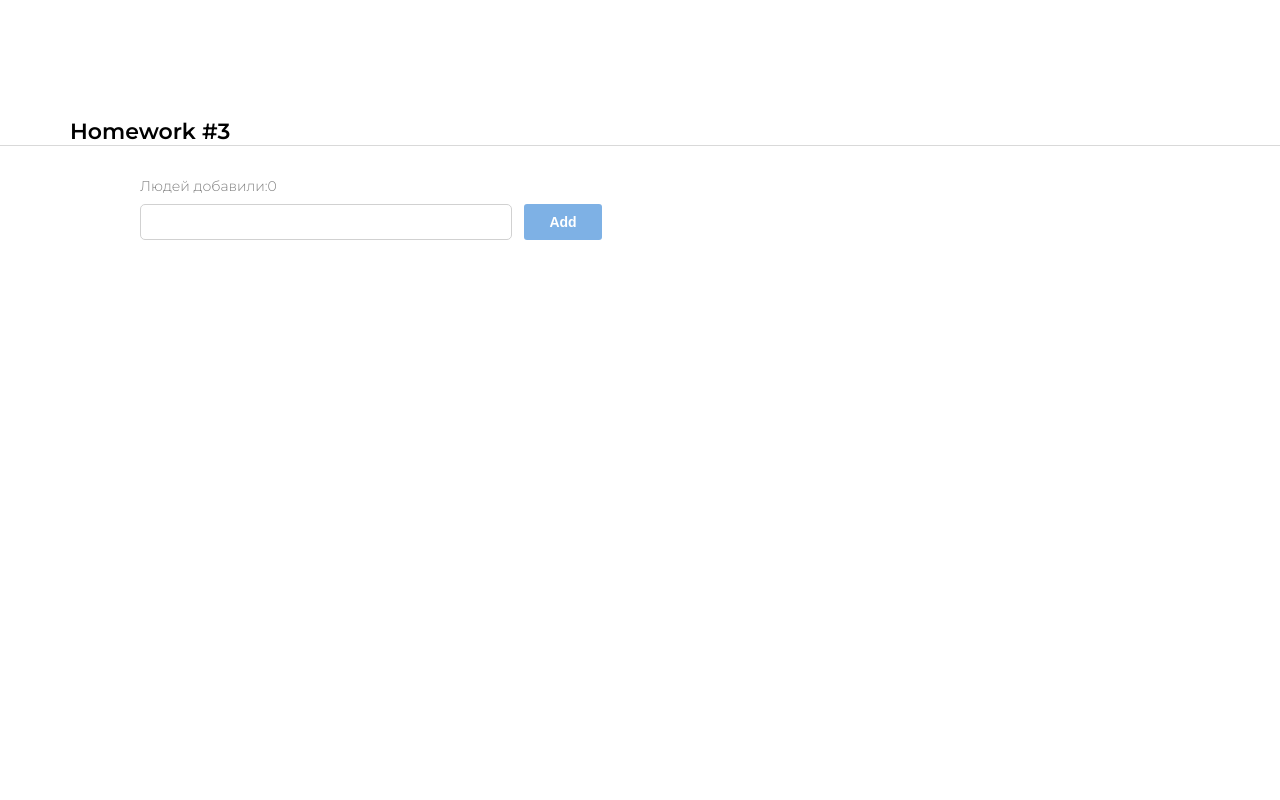
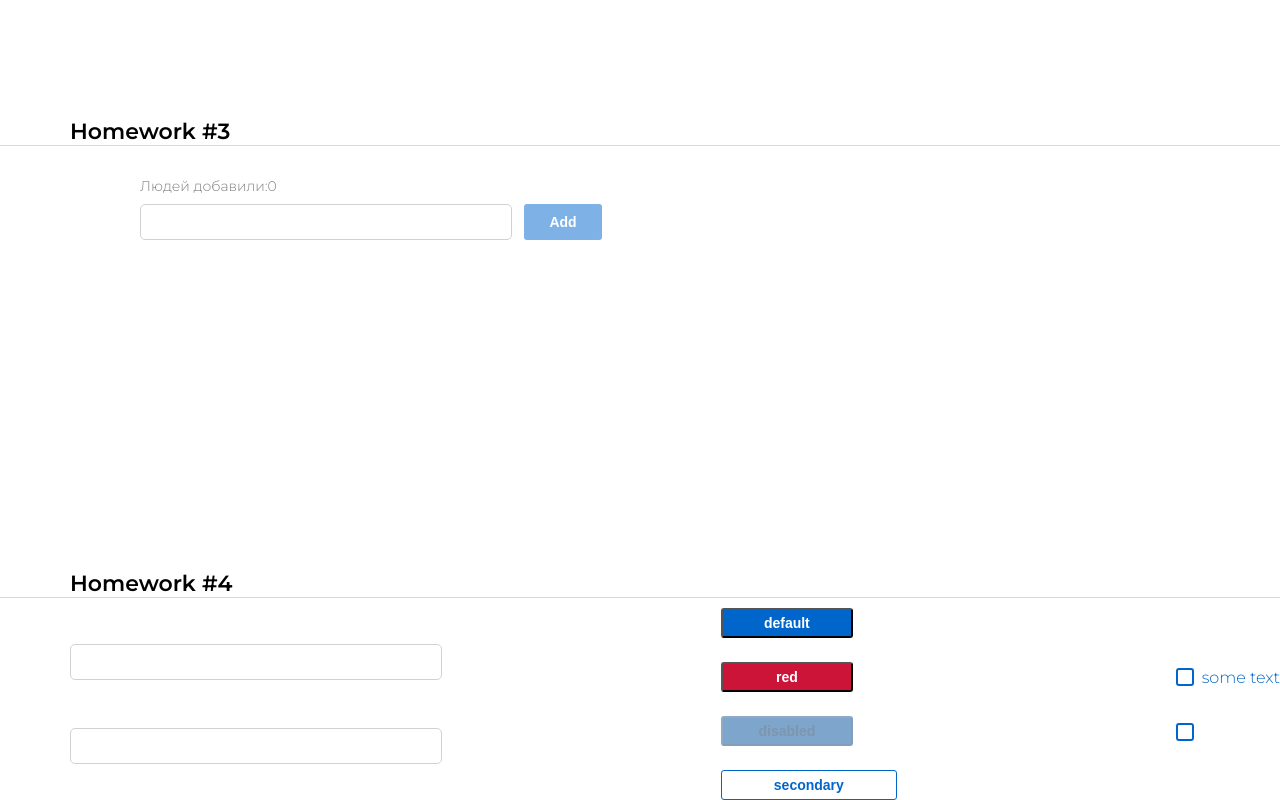
Before and after one commit to pantaiz/Homework_auto_check, a React (Create React App) app: page / in a window 1280 px wide. Shown: the part 820-1620 px from the top of the page. Before the commit the page ends 1260 px from the top, so only its background shows below. Built offline with nearby package versions, Linux system fonts and the light colour scheme.

Commit message:
Домашнее задание N4, инпут чек боксы

```diff
--- a/src/s1-main/App.tsx
+++ b/src/s1-main/App.tsx
@@ -3,6 +3,7 @@
 import HW1 from '../s2-homeworks/hw01/HW1'
 import HW2 from "../s2-homeworks/hw02/HW2";
 import HW3 from "../s2-homeworks/hw03/HW3";
+import HW4 from "../s2-homeworks/hw04/HW4";
 
 function App() {
     return (
@@ -11,7 +12,7 @@
             {/*раскомментировать по ходу выполнения*/}
             <HW2/>
             <HW3/>
-            {/*<HW4/>*/}
+            <HW4/>
 
             {/*при выполнении дз 5 и более - закомментировать здесь дз 1-4, так как они есть внутри дз 5*/}
             {/*<HW5/>*/}
--- a/src/s2-homeworks/hw03/Greeting.tsx
+++ b/src/s2-homeworks/hw03/Greeting.tsx
@@ -26,7 +26,6 @@
     } // деструктуризация пропсов
 ) => {
     const inputClass =error? s.errorInput:s.input // need to fix with (?:)
-
     return (
         <div id={'hw3-form'} className={s.greetingForm}>
             <div className={s.text}>
--- a/src/s2-homeworks/hw04/Stand.module.css
+++ b/src/s2-homeworks/hw04/Stand.module.css
@@ -2,6 +2,7 @@
     display: flex;
     justify-content: space-between;
     align-items: center;
+    margin-top: 10px;
 }
 
 .inputs {
--- a/src/s2-homeworks/hw04/common/c1-SuperInputText/SuperInputText.module.css
+++ b/src/s2-homeworks/hw04/common/c1-SuperInputText/SuperInputText.module.css
@@ -2,6 +2,10 @@
 }
 
 .input {
+    height: 36px;
+    width: 372px;
+    border: 1px solid #D1D1D1;
+    border-radius: 5px;
 }
 
 .inputWrapper {
--- a/src/s2-homeworks/hw04/common/c2-SuperButton/SuperButton.module.css
+++ b/src/s2-homeworks/hw04/common/c2-SuperButton/SuperButton.module.css
@@ -1,16 +1,36 @@
 .button {
+    width: 132px;
+    height: 30px;
+    border-radius: 3px;
+    font-style: normal;
+    font-weight: 600;
+    font-size: 14px;
+    line-height: 20px;
 }
 
 .disabled {
+    background-color: #004D99;
+    opacity: 0.5;
+    color: #002E5C;
 }
 
 .secondary {
+    width: 176px;
+    height: 30px;
+    color: #0066CC;
+    background-color: #FFFFFF;
+    border: 1px solid #0066CC
 }
 
 .default {
+    color: #FFFFFF;
+    background-color: #0066CC;
+
 }
 
 .red {
+    background: #CC1439;
+    color: #FFFFFF;
 }
 
 .default:hover {
--- a/src/s2-homeworks/hw04/common/c2-SuperButton/SuperButton.tsx
+++ b/src/s2-homeworks/hw04/common/c2-SuperButton/SuperButton.tsx
@@ -15,15 +15,10 @@
         className,
         disabled,
         ...restProps // все остальные пропсы попадут в объект restProps, там же будет children
-    }
-) => {
+    }) => {
     const finalClassName = s.button
-        // + (disabled
-        //         ? ...
-        //         : xType === 'red'
-        //             ? ...
+         + (disabled ? ' '+s.disabled : xType === 'red'? ' '+s.red:xType ==="secondary" ?' '+s.secondary :' '+s.default)
         + (className ? ' ' + className : '') // задачка на смешивание классов
-
     return (
         <button
             disabled={disabled}
--- a/src/s2-homeworks/hw04/common/c3-SuperCheckbox/SuperCheckbox.tsx
+++ b/src/s2-homeworks/hw04/common/c3-SuperCheckbox/SuperCheckbox.tsx
@@ -27,9 +27,10 @@
     }
 ) => {
     const onChangeCallback = (e: ChangeEvent<HTMLInputElement>) => {
-        // задачка на написание онченджа
+        onChangeChecked && onChangeChecked(e.currentTarget.checked)
 
     }
+
 
     const finalInputClassName = s.checkbox
         + (className ? ' ' + className : '')
```
